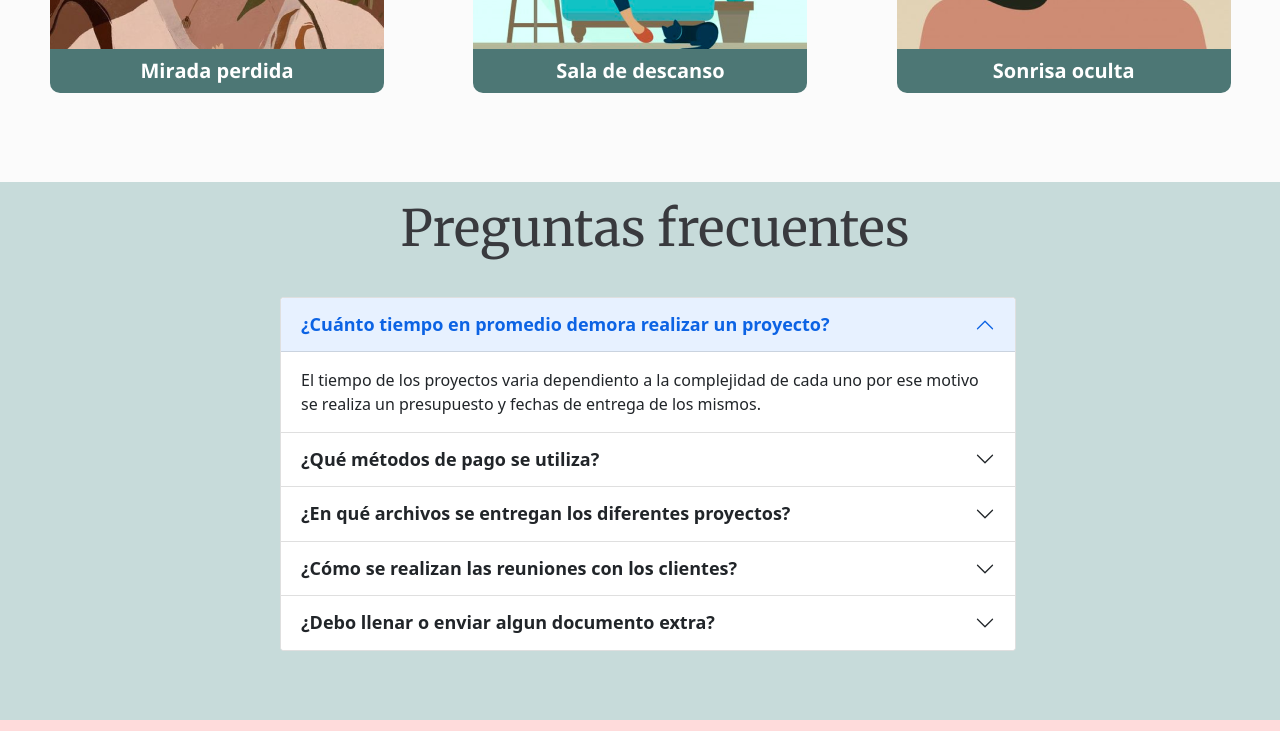
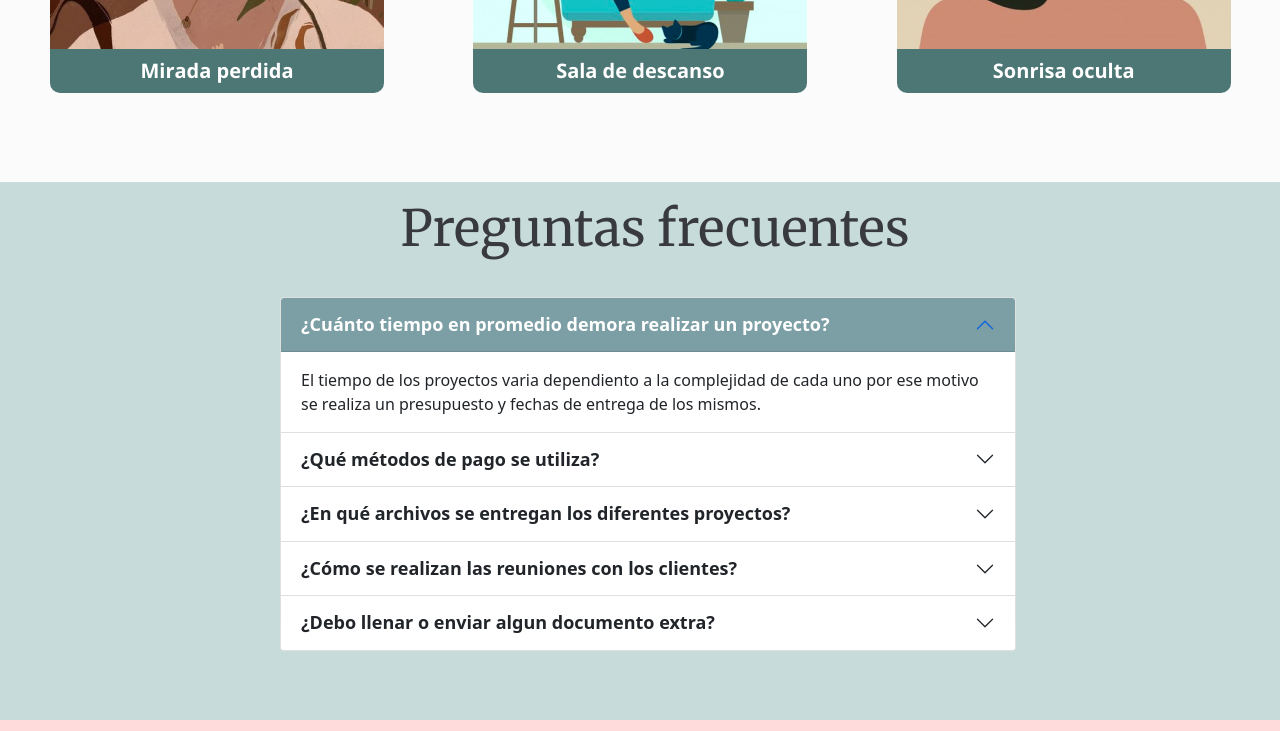
Before and after one commit to Ivi45/GIT, a plain HTML site: page proyectos.html in a window 1280 px wide. Shown: the part 1667-2398 px from the top of the page. Drawn offline with nearby package versions, Linux system fonts and the light colour scheme.

Commit message:
Update prueba.css

```diff
--- a/CSS/prueba.css
+++ b/CSS/prueba.css
@@ -1082,6 +1082,16 @@ header {
   font-size: 16px;
   color: #C7DBDA;
   font-weight: bold; }
+
+.contenedor  .sectionA .col-6 .accordion-button:not(.collapsed){
+    color: #ffffff;
+    background-color: #7C9FA5;
+}
+
+.contenedor  .sectionA .col-6 .accordion-button:focus{
+    border-color: #4D7775;
+    filter: drop-shadow(0px 0px 6px rgba(77, 119, 117, 0.6));
+}
 
 /* SECCIÓN FOOTER */
 .contenedor .footer {
```
